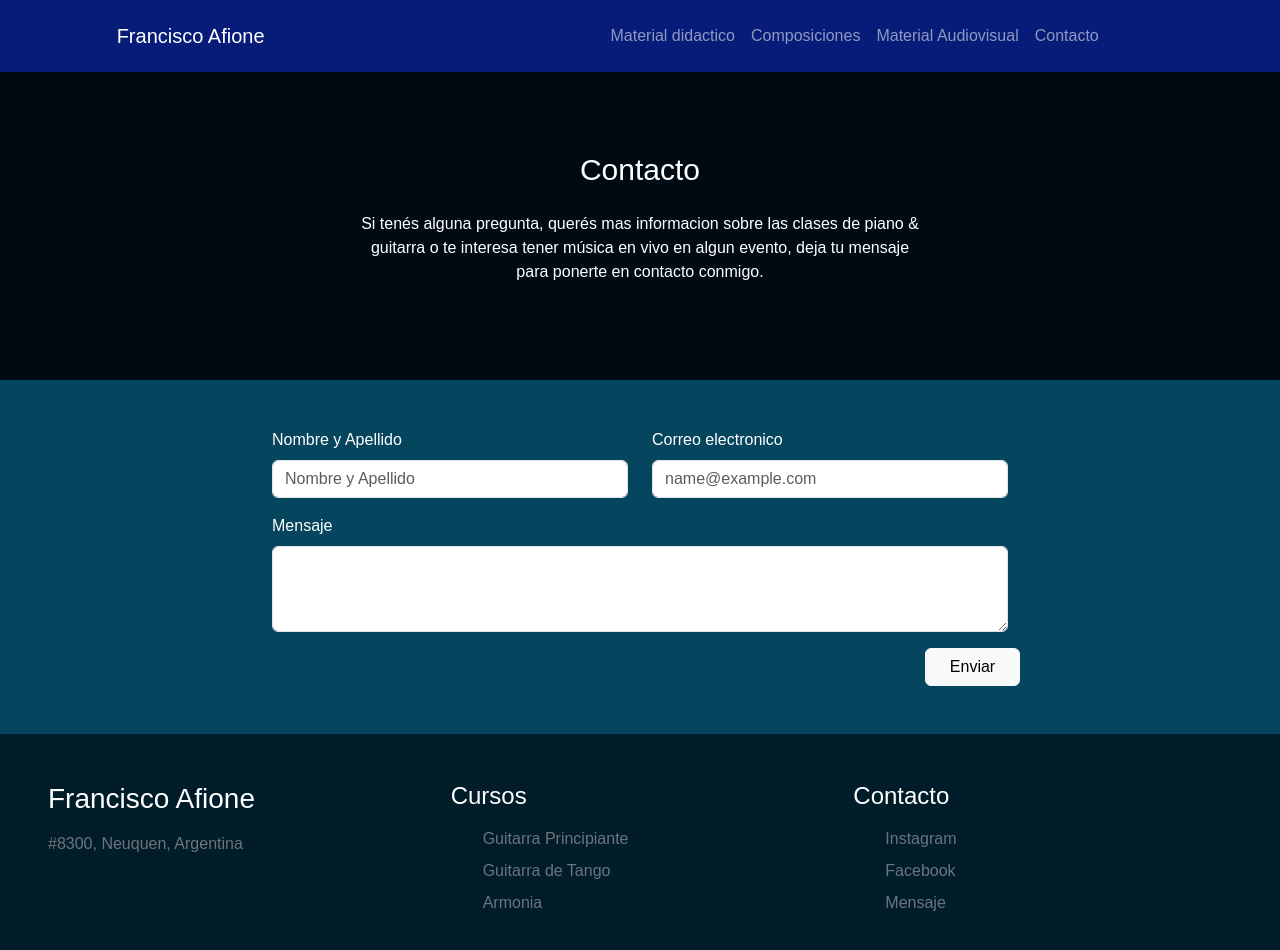
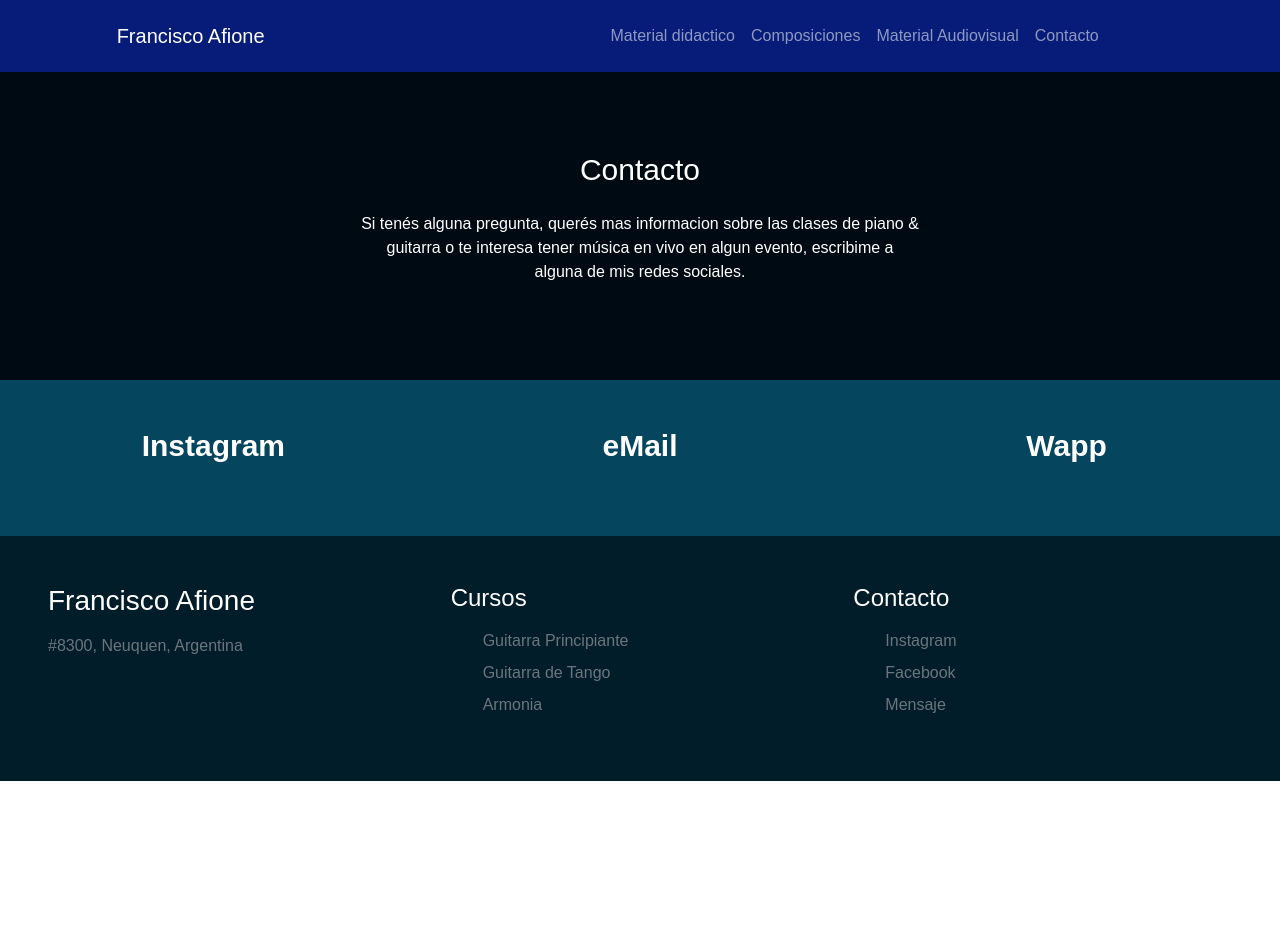
Before and after one commit to franciscoafione/musico, a plain HTML site: page pages/contacto.html in a window 1280 px wide. After the commit the page ends 800 px from the top, so only its background shows below. Drawn offline with nearby package versions, Linux system fonts and the light colour scheme.

Commit message:
comienzo a cambiar la pagina Contacto, para que sea realmente practica

```diff
--- a/pages/contacto.html
+++ b/pages/contacto.html
@@ -49,36 +49,23 @@
         <h2>Contacto</h2>
         <p class="col-md-8 offset-md-2 col-lg-6 offset-lg-3">Si tenés alguna pregunta, querés mas informacion sobre las
           clases de piano & guitarra o te interesa tener música en
-          vivo en algun evento, deja tu mensaje para ponerte en contacto conmigo.</p>
+          vivo en algun evento, escribime a alguna de mis redes sociales.</p>
       </div>
     </section>
 
-    <section id="formulario" class="seccion2 mensaje container-fluid">
-      <div class="container-md text-md-start">
-        <form action="../contacto.php" method="post">
+    <section id="" class="seccion2 container-fluid">
+      <div class="row">
+        <div class="col-12 col-md-4">
+          <h2>Instagram</h2>
+        </div>
 
-          <div class="row">
-            <div class="mb-3 col-md-4 offset-md-2">
-              <label for="formNombre" class="form-label">Nombre y Apellido</label>
-              <input type="text" name="name" class="form-control" id="formNombre" required="required" placeholder="Nombre y Apellido">
-            </div>
-            <div class="mb-3 col-12 col-md-4">
-              <label for="formEmail" class="form-label">Correo electronico</label>
-              <input type="email" name="email" class="form-control" id="formEmail" required="required" placeholder="name@example.com">
-            </div>
-          </div>
+        <div class="col-12 col-md-4">
+          <h2>eMail</h2>
+        </div>
 
-          <div class="row">
-            <div class="mb-3 col-12 col-md-8 offset-md-2">
-              <label for="formMensaje" class="form-label">Mensaje</label>
-              <textarea  name="message" class="form-control" id="formMensaje" rows="3"></textarea>
-            </div>
-          </div>
-
-          <div class="row">
-            <button type="submit" class="btn btn-light col-2 offset-5 col-md-1 offset-md-9">Enviar</button>
-          </div>
-        </form>
+        <div class="col-12 col-md-4">
+          <h2>Wapp</h2>
+        </div>
       </div>
     </section>
 
```
